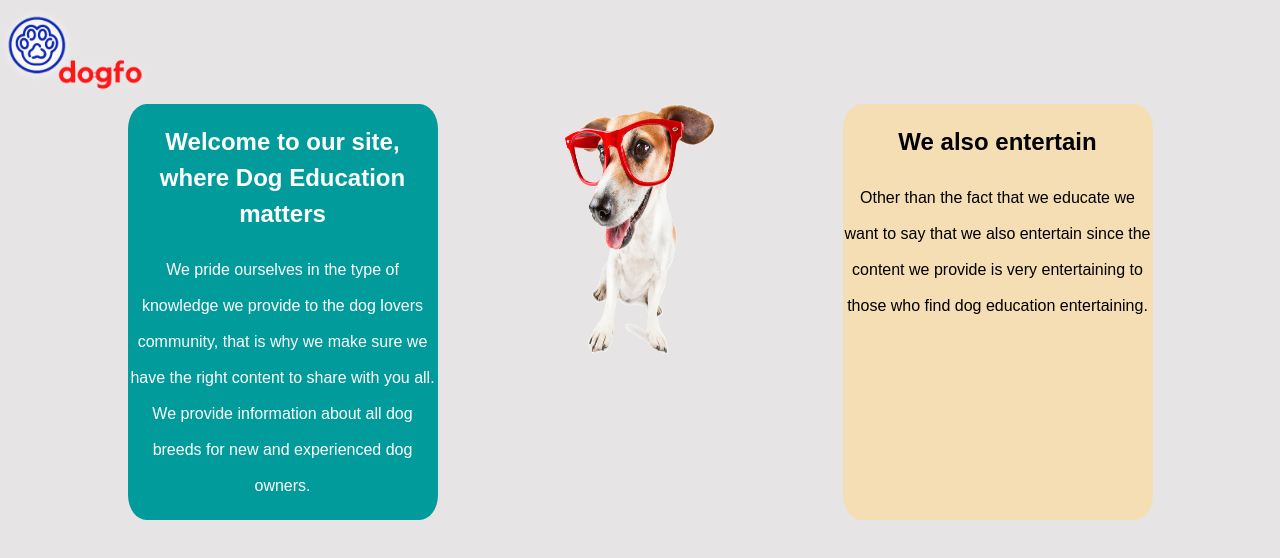
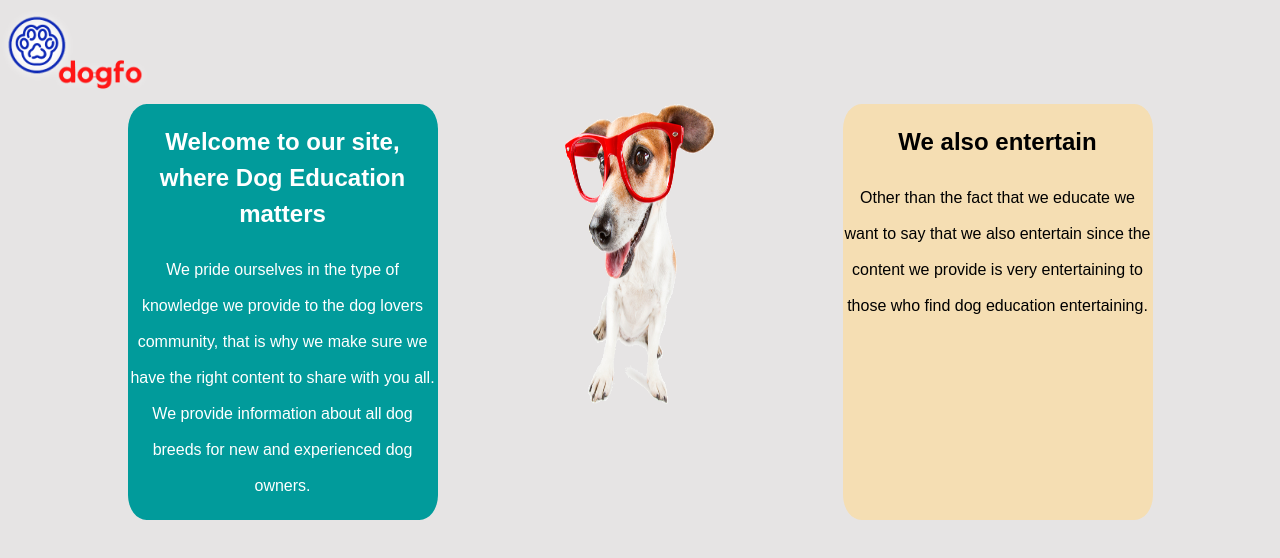
Before and after one commit to jorgevz/dogwebsite, a React (Create React App) app: page / in a window 1280 px wide. Shown: the top 558 px of the page. Built offline with nearby package versions, Linux system fonts and the light colour scheme.

Commit message:
pic adjustment

```diff
--- a/src/component/Home.js
+++ b/src/component/Home.js
@@ -20,7 +20,7 @@ information about all dog breeds for new and experienced dog owners. </p>
 </div>
 
 <section>
-<img src={dogimage} height='250px' width='150px'/>
+<img src={dogimage} height='300px' width='150px'/>
 </section>
 
 <div id='second-article'>
```
